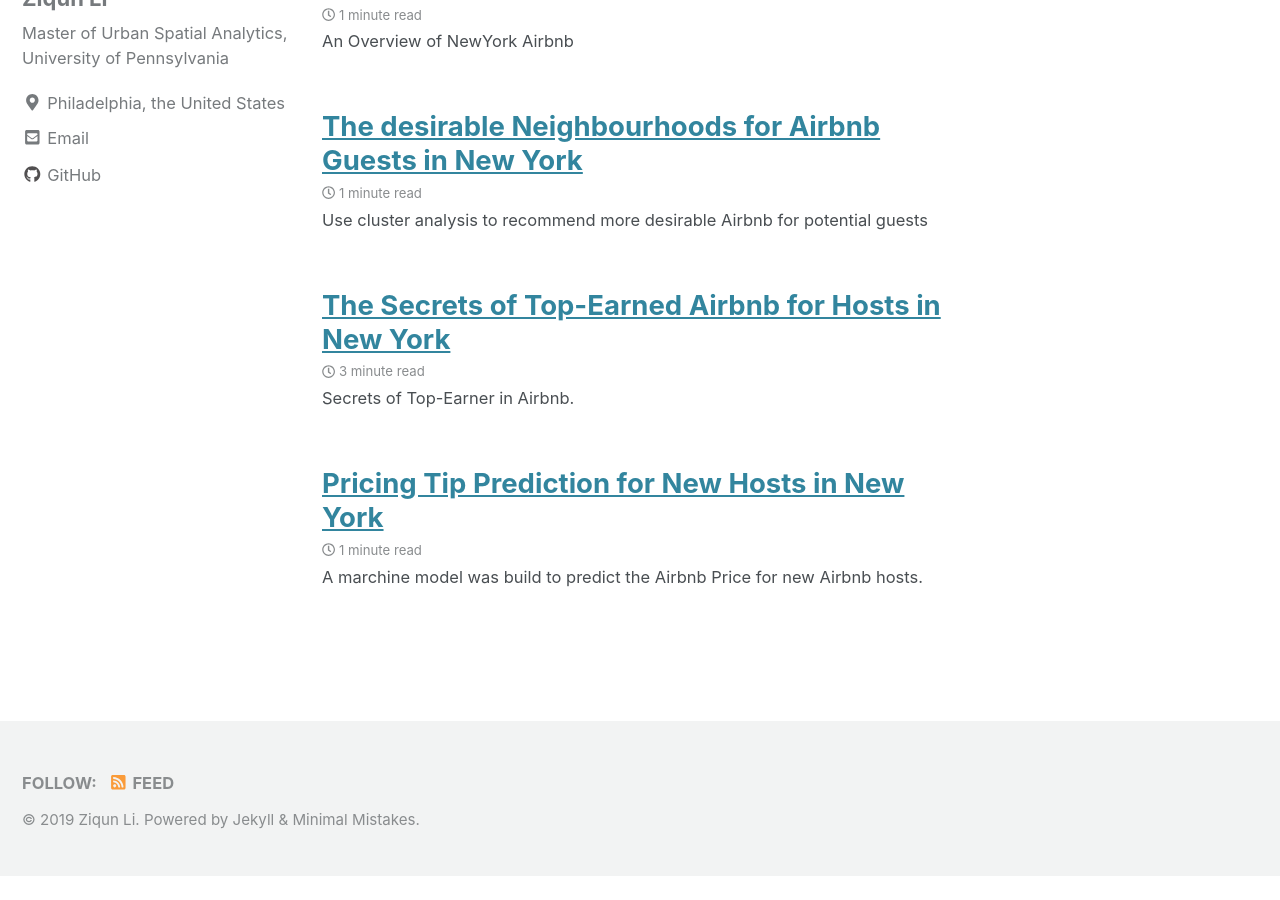
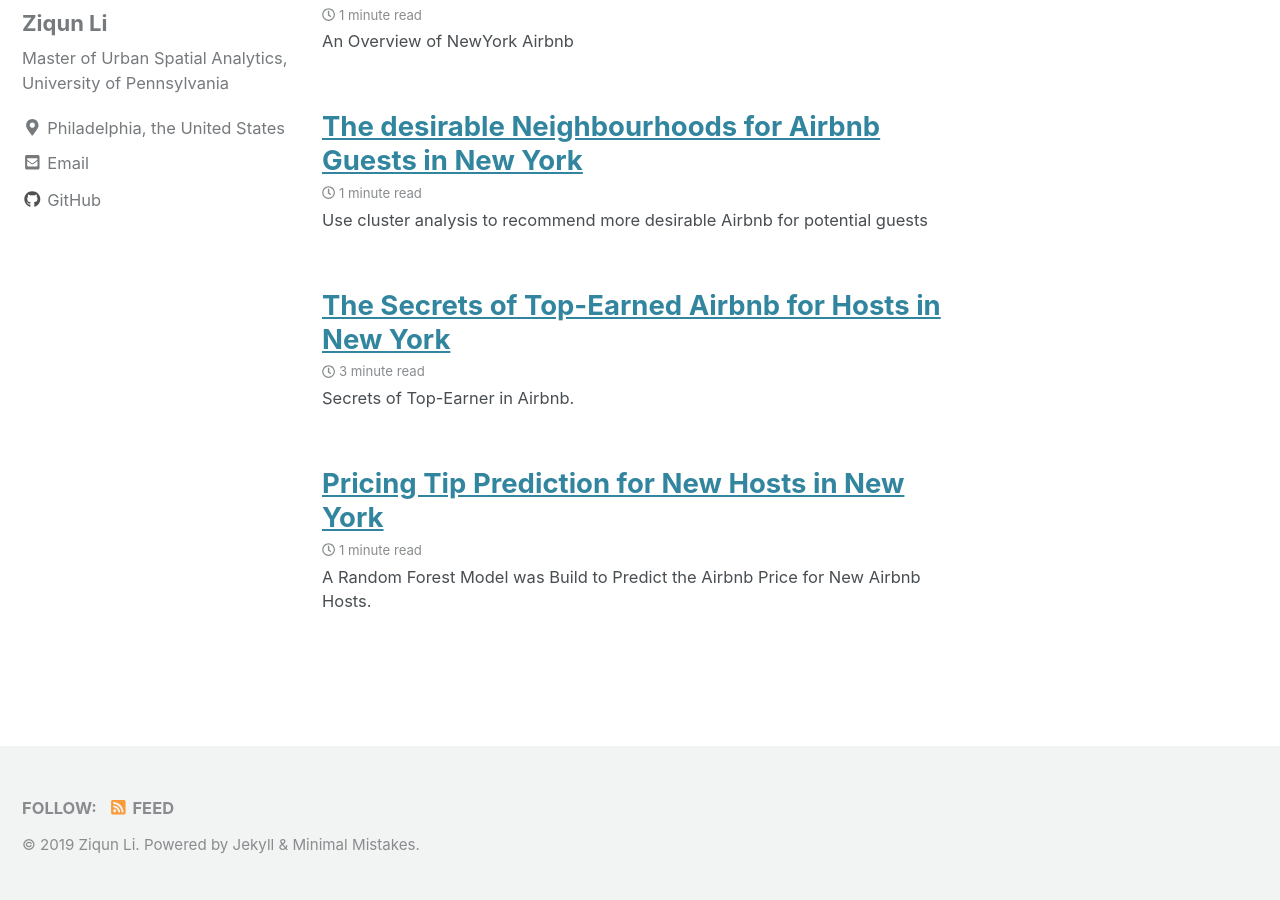
Before and after one commit to liziqun/MUSA620_Final_Project, a Jekyll site: the page built from index.html, in a window 1280 px wide and 900 px high, scrolled down 374 px. Built offline with Jekyll 4.4.1, drawn with Linux system fonts in a browser that asks for light colours; cached includes are drawn as plain includes; nearby versions of some CDN libraries; a script that is not in the unit is left out; the list of posts is cut into pages by our own code; before the commit the page ends 1249 px from its top, so only the background shows below that.

Commit message:
Update 2019-12-12-5.Pricing-Tip-Prediction.md

```diff
--- a/_posts/2019-12-12-5.Pricing-Tip-Prediction.md
+++ b/_posts/2019-12-12-5.Pricing-Tip-Prediction.md
@@ -3,7 +3,7 @@ title: "Pricing Tip Prediction for New Hosts in New York "
 date: 2019-12-08T15:34:30-04:00
 published: true
 tags: [marching learning, model validation]
-excerpt: "A marchine model was build to predict the Airbnb Price for new Airbnb hosts."
+excerpt: "A Random Forest Model was Build to Predict the Airbnb Price for New Airbnb Hosts."
 hv-loader:
   hv-chart-1: "charts/importance_bar.html"
 toc: true
```
